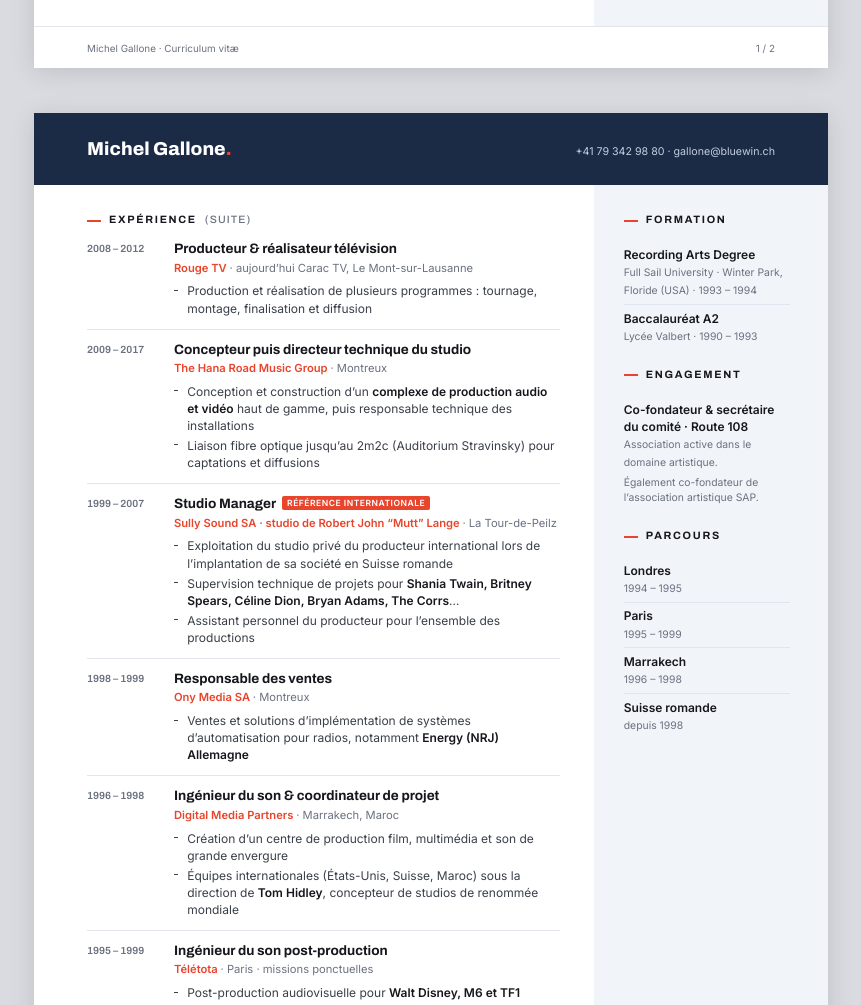
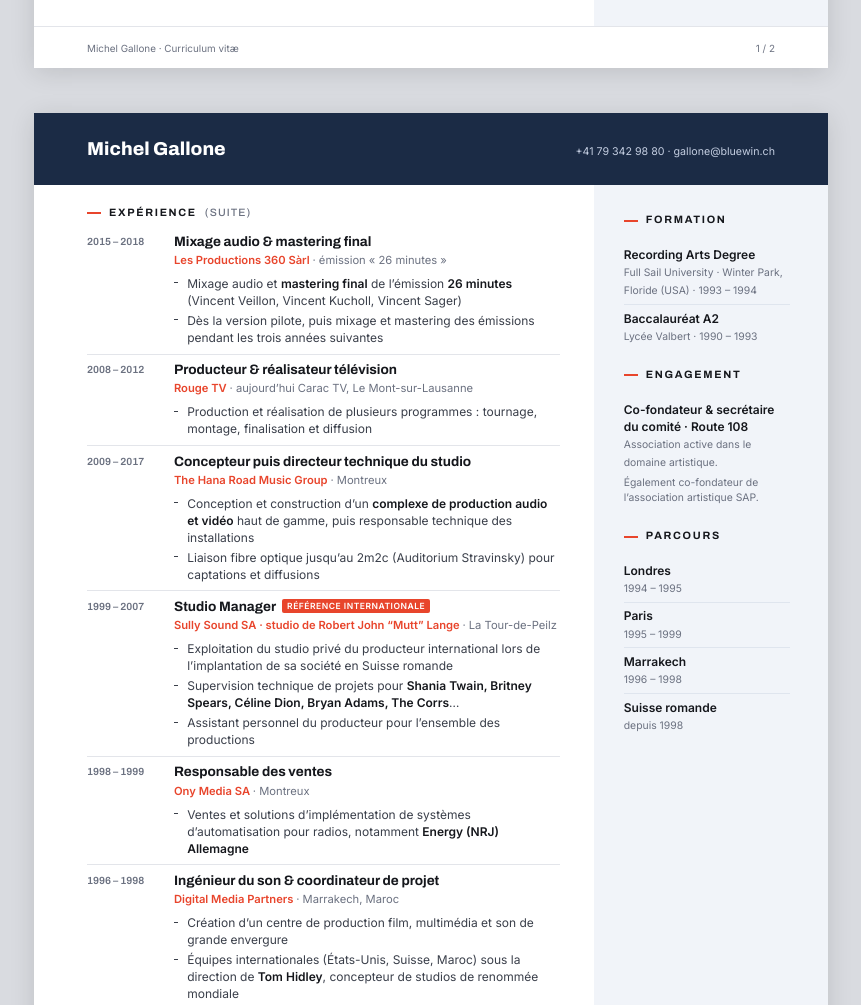
Before and after one commit to sowattmusic/michel_cv, a plain HTML site: page renders/CV/ingeson/CV_Michel_Gallone_ingeson.html in a window 1280 px wide. Shown: the part 1100-2105 px from the top of the page, without its empty margins (209-1070 px from the left). Drawn offline with Linux system fonts and the light colour scheme.

Commit message:
CV : point rouge retiré après le nom ; CV ingénieur du son : ajout de l'expérience 26 minutes (2015 – 2018)
Co-Authored-By: Claude Opus 5.5 <noreply@anthropic.com>

```diff
--- a/renders/CV/ingeson/CV_Michel_Gallone_ingeson.html
+++ b/renders/CV/ingeson/CV_Michel_Gallone_ingeson.html
@@ -135,6 +135,10 @@
     padding-bottom: 3.2mm;
   }
   .job + .job { border-top: 1px solid var(--line); padding-top: 3.2mm; }
+  /* Page 2 : espacement resserré pour faire tenir l’expérience 26 minutes */
+  .page + .page main { padding-top: 6mm; }
+  .page + .page .job { padding-bottom: 2mm; }
+  .page + .page .job + .job { padding-top: 2mm; }
   .when {
     font: 600 7.8pt/1.3 "Archivo", sans-serif;
     color: var(--muted);
@@ -198,7 +202,7 @@
 <div class="page">
   <header class="hero">
     <div class="onair">Live · Broadcast · Studio</div>
-    <h1>Michel<br>Gallone<span>.</span></h1>
+    <h1>Michel<br>Gallone</h1>
     <div class="role">Directeur technique audiovisuel · Réalisateur TV &amp; radio · Ingénieur du son</div>
     <div class="contact">
       <div><b>T</b>+41 79 342 98 80</div>
@@ -312,7 +316,7 @@
 <!-- ================= PAGE 2 ================= -->
 <div class="page">
   <header class="mini">
-    <div class="n">Michel Gallone<span>.</span></div>
+    <div class="n">Michel Gallone</div>
     <div class="r">+41 79 342 98 80 · gallone@bluewin.ch</div>
   </header>
 
@@ -320,6 +324,18 @@
     <main>
       <section>
         <h2>Expérience <span style="font-weight:500;color:var(--muted);letter-spacing:.1em">(suite)</span></h2>
+
+        <div class="job">
+          <div class="when">2015 – 2018</div>
+          <div class="what">
+            <h3>Mixage audio &amp; mastering final</h3>
+            <div class="co">Les Productions 360 Sàrl <em>· émission « 26 minutes »</em></div>
+            <ul>
+              <li>Mixage audio et <strong>mastering final</strong> de l’émission <strong>26 minutes</strong> (Vincent Veillon, Vincent Kucholl, Vincent Sager)</li>
+              <li>Dès la version pilote, puis mixage et mastering des émissions pendant les trois années suivantes</li>
+            </ul>
+          </div>
+        </div>
 
         <div class="job">
           <div class="when">2008 – 2012</div>
```
Also changed, not shown: renders/CV/assistantadmin_photo/CV_Michel_Gallone_assistantadmin_photo.html (+2 -2 lines), renders/CV/chefdeprojet/CV_Michel_Gallone_chefdeprojet.html (+2 -2 lines), renders/CV/chefdeprojet_photo/CV_Michel_Gallone_chefdeprojet_photo.html (+2 -2 lines), renders/CV/dirtech_photo/CV_Michel_Gallone_dirtech_photo.html (+2 -2 lines), renders/CV/ingeson_photo/CV_Michel_Gallone_ingeson_photo.html (+18 -2 lines), 6 other files.
